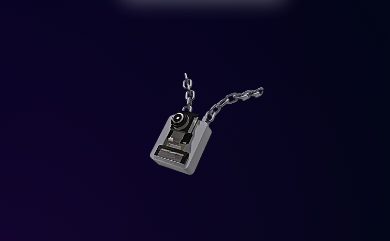
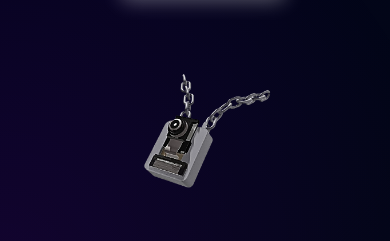
Before and after one commit to osl-agency/Physics-GPT-test, a plain HTML site: page index.html in a window 390 px wide. Shown: the part 567-808 px from the top of the page. Drawn offline with nearby package versions, Linux system fonts and the light colour scheme.

Commit message:
Update index.html

```diff
--- a/index.html
+++ b/index.html
@@ -387,10 +387,10 @@
         }
 
         .model-img{
-            max-width: 38%;
+            max-width: 42%;
             height: 100%;
-            margin-left: 33%;
-            margin-right: 29%;
+            margin-left: 31%;
+            margin-right: 27%;
         }
 
 
```
